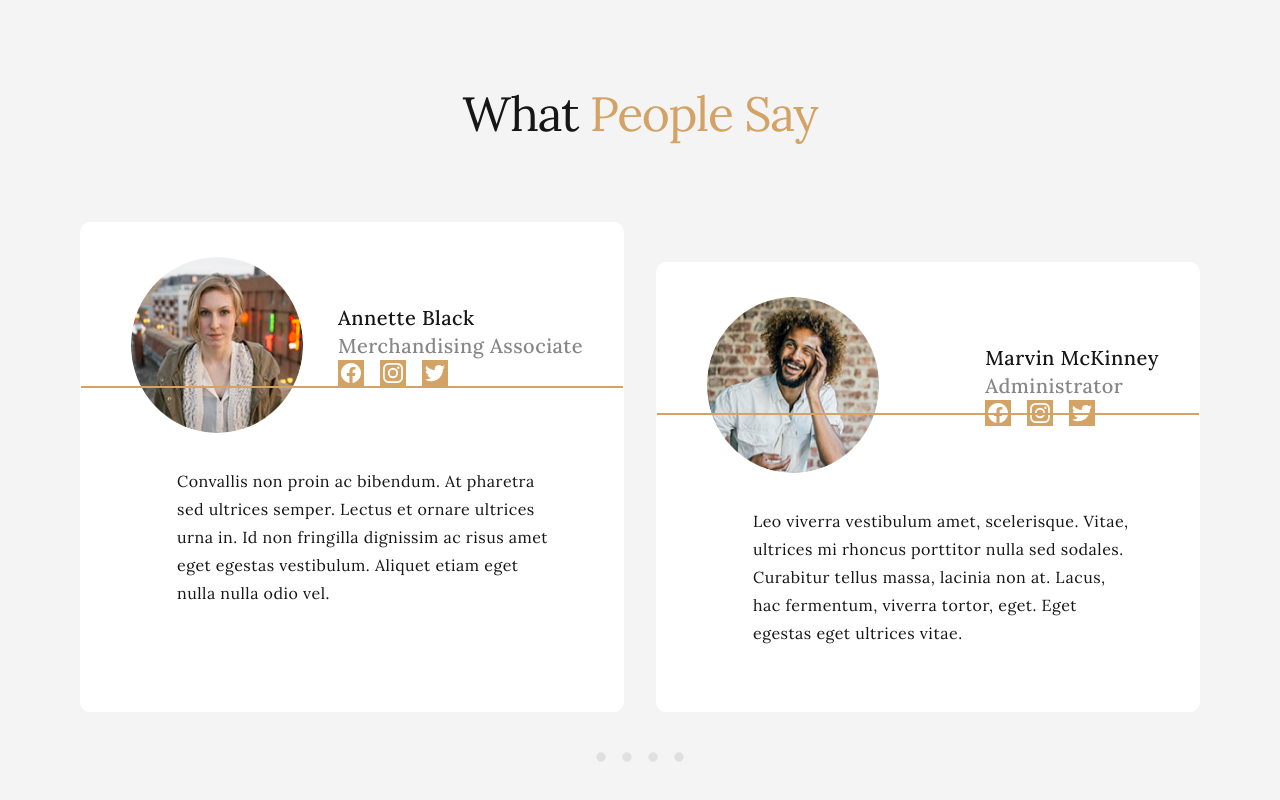
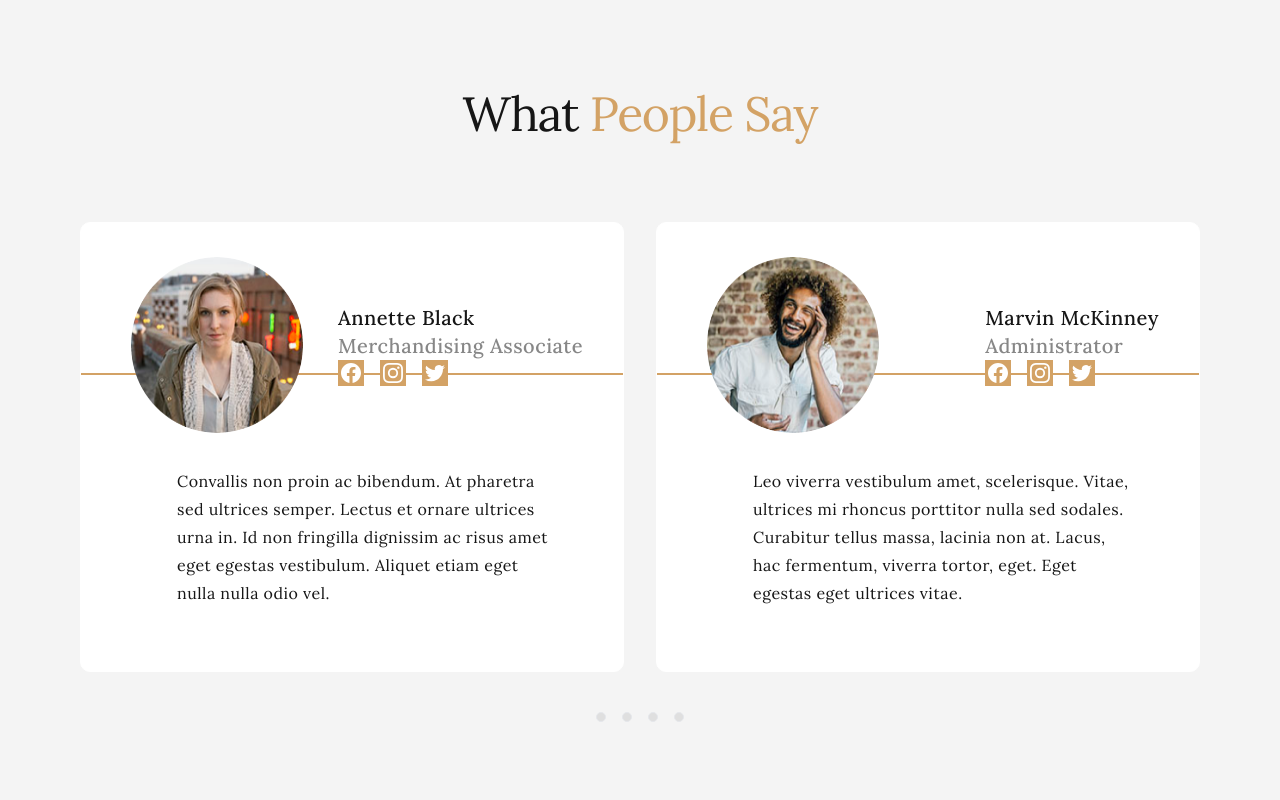
Before and after one commit to taniyaraina/my-app, a Next.js app: page / in a window 1280 px wide. Shown: the part 4253-5053 px from the top of the page. Built offline with nearby package versions, Linux system fonts and the light colour scheme.

Commit message:
fixed testimonials

```diff
--- a/src/components/home/Testimonials.js
+++ b/src/components/home/Testimonials.js
@@ -62,7 +62,7 @@ const Testimonials = () => (
     <Heading textCenter>
       What <span className="colorPrimary">People Say</span>
     </Heading>
-    <div className="md:grid pt-20 md:grid-cols-2 md:gap-x-8 space-y-10">
+    <div className=" grid-cols-1 grid pt-20 md:grid-cols-2 md:gap-x-8 gap-y-10">
       {users.map((item) => (
         <>
           <div className="relative md:flex md:flex-col md:py-8 md:pl-0 rounded-br borderBottomRightNone lightWhiteBorder bg-white">
@@ -72,7 +72,7 @@ const Testimonials = () => (
                   <Image
                     height={172}
                     width={172}
-                    className="rounded-full h-44"
+                    className="rounded-full h-44 z-50"
                     src={item.image}
                     alt=""
                   />
@@ -87,7 +87,7 @@ const Testimonials = () => (
                       {item.role}
                     </div>
                   </div>
-                  <div className="flex space-x-4">
+                  <div className="flex space-x-4 z-50">
                     {socials.map((i) => (
                       <a
                         key={i.name}
```
